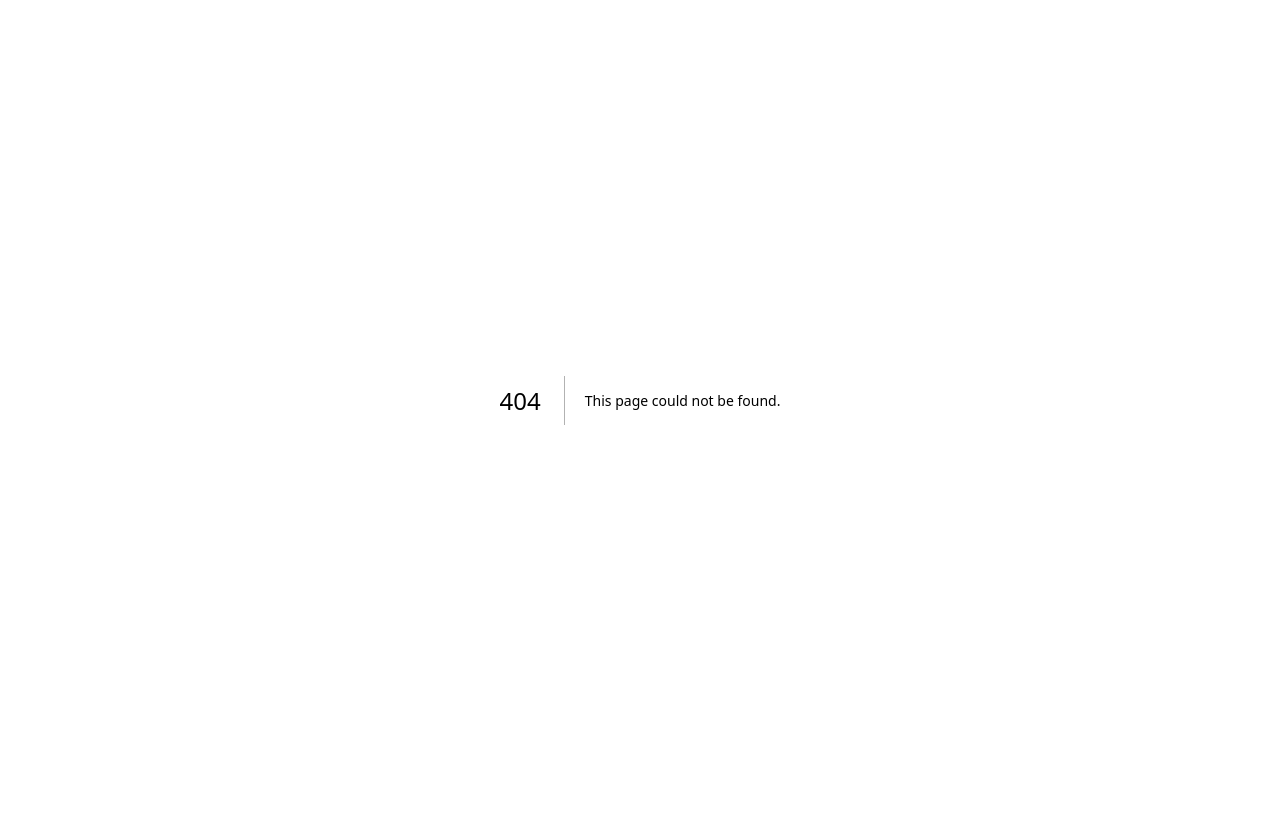
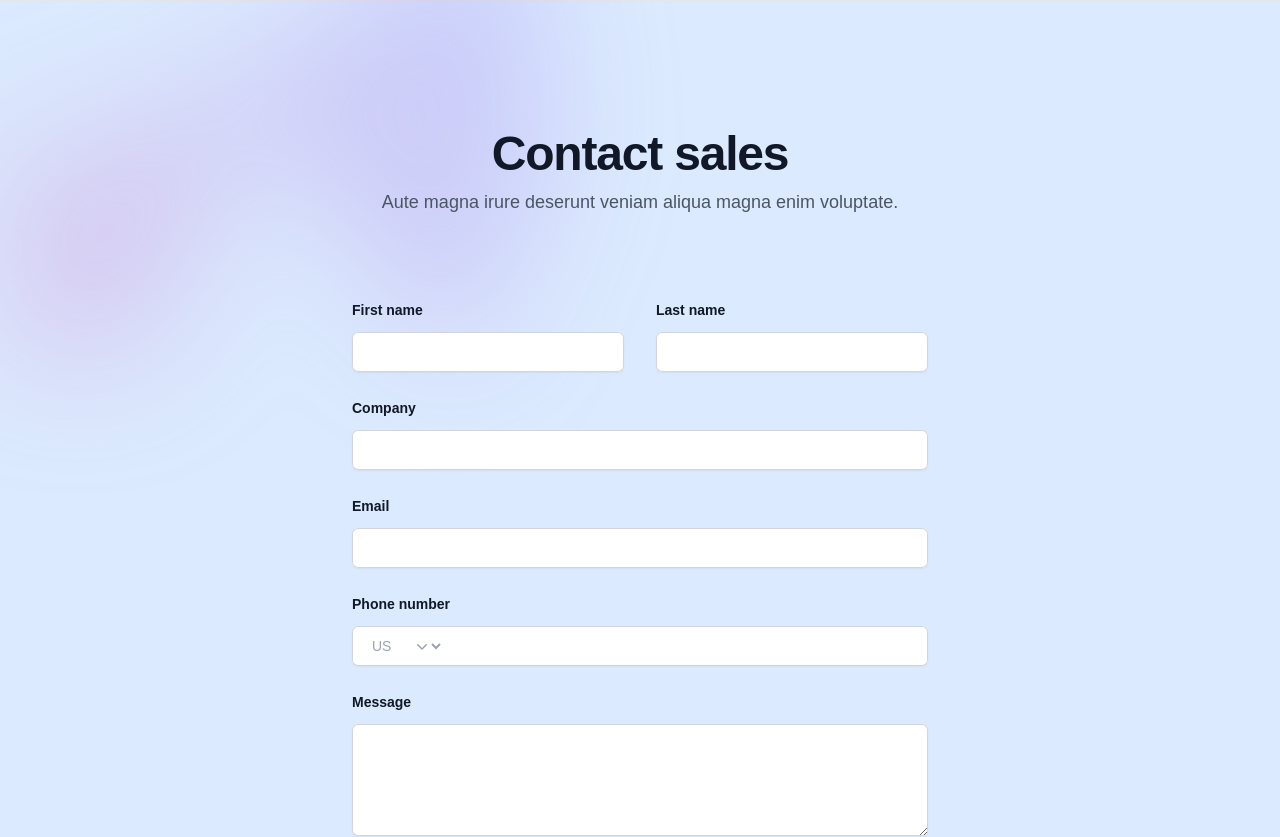
Before and after one commit to asifKhan014/ideal-trip, a Next.js app: page /contact-us in a window 1280 px wide. Before the commit this address had no page. Shown: the top 837 px of the page. Before the commit the page ends 800 px from the top, so only its background shows below. Built offline with nearby package versions, Linux system fonts and the light colour scheme.

Commit message:
contact form remove from home page

```diff
--- a/app/(root)/page.js
+++ b/app/(root)/page.js
@@ -1,7 +1,6 @@
 // import Banner from "@/components/layouts/banner/banner";
 import TourGuide from "../components/layouts/tourGuide/TourGuide";
 import Banner from "../components/layouts/banner/Banner";
-import ContactUs from "../components/forms/contact-us";
 export default function Home() {
   return (
     <div className="">
@@ -11,7 +10,6 @@ export default function Home() {
       {/*
       <LocalHomeRoom />
       <HotelRoom /> */}
-      <ContactUs />
     </div>
     // <div className="grid grid-rows-[20px_1fr_20px] items-center justify-items-center min-h-screen p-8 pb-20 gap-16 sm:p-20 font-[family-name:var(--font-geist-sans)]">
     /* <main className="flex flex-col gap-8 row-start-2 items-center sm:items-start">
--- a/app/components/layouts/navbar/navbar.jsx
+++ b/app/components/layouts/navbar/navbar.jsx
@@ -65,7 +65,7 @@ export default function Navbar() {
                 Accumodation
               </a>
               <a
-                href="#contact-us"
+                href="/contact-us"
                 className="inline-flex items-center border-b-2 border-transparent px-1 pt-1 text-sm font-medium text-gray-500 hover:border-gray-300 hover:text-gray-700"
               >
                 Contact Us
--- /dev/null
+++ b/app/contact-us/page.jsx
@@ -0,0 +1,11 @@
+import React from "react";
+import ContactUs from "../components/forms/contact-us";
+function page() {
+  return (
+    <div>
+      <ContactUs />
+    </div>
+  );
+}
+
+export default page;
```
